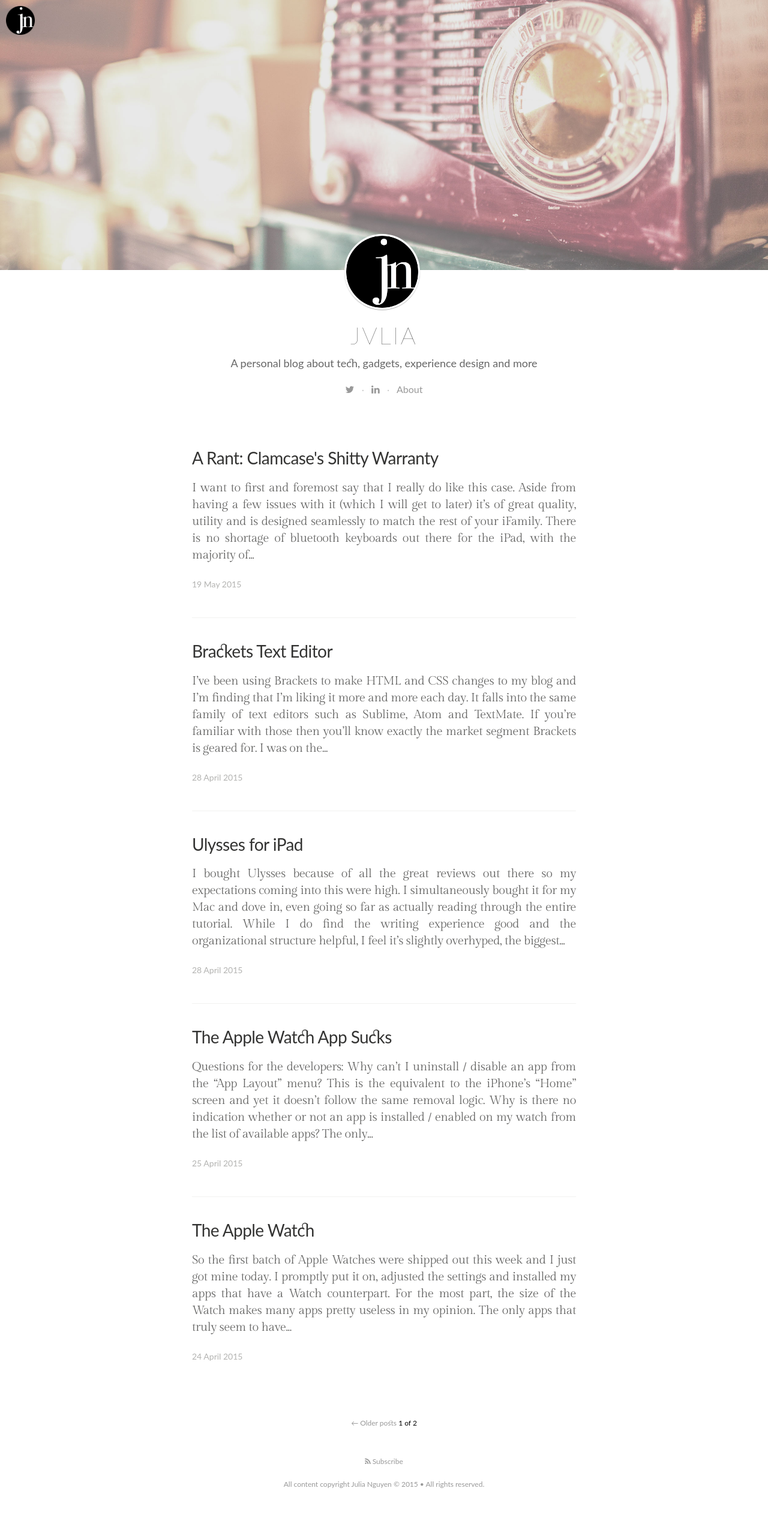
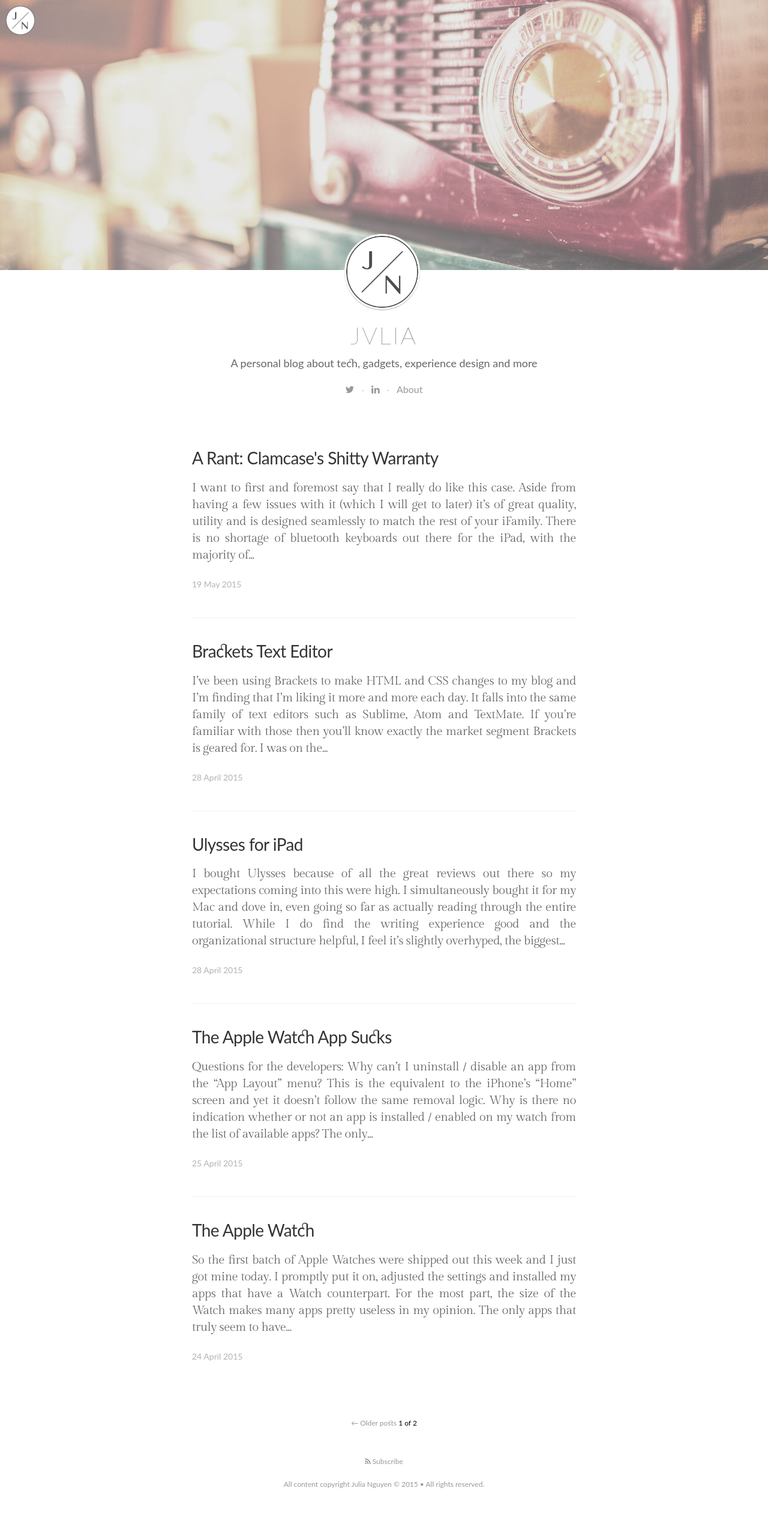
Before and after one commit to uxjulia/jekyll-blog, a Jekyll site: the page built from index.html, in a window 1280 px wide. Shown: the whole page at 60% size. Built offline with Jekyll 4.4.1, drawn with Linux system fonts in a browser that asks for light colours; nearby versions of some CDN libraries; some web fonts are replaced; Markdown is read by kramdown in place of the engine named in the settings; the list of posts is cut into pages by our own code.

Commit message:
change logo and name

```diff
--- a/_config.yml
+++ b/_config.yml
@@ -14,7 +14,7 @@
   A personal blog about tech, gadgets, experience design and more
 email: hi@uxjulia.com
 #blog logo
-logo: "/assets/images/jn_logo.png"
+logo: "/assets/images/jn_logo2.png"
 # blog cover
 cover: "/assets/images/bg.jpg"
 
@@ -24,12 +24,12 @@
 bgimg: "/assets/images/bg-img.jpg"
 
 name: 'Julia Nguyen'
-author: 'Julia N.'
+author: 'Julia'
 author_image: "/assets/images/author.jpg"
 
 paginate:	5
 
-url: "http://www.uxjulia.com" # the base hostname & protocol for your site
+url: "http://www.jvlia.co" # the base hostname & protocol for your site
 baseurl: ""
 
 # social icons and sharing options
```
